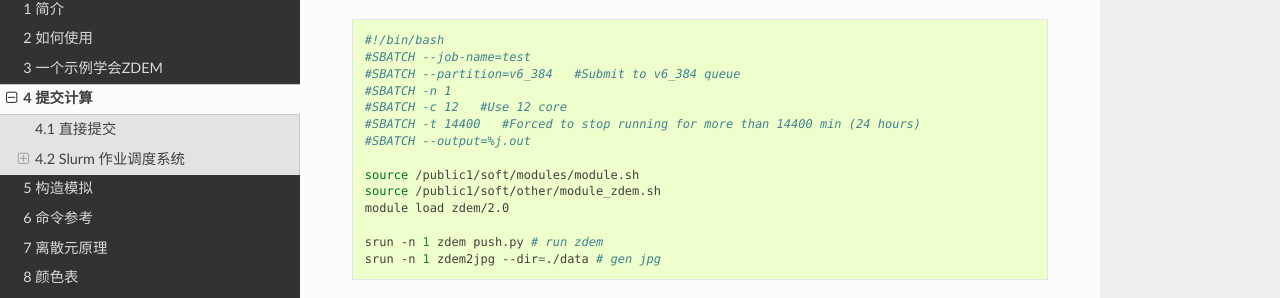
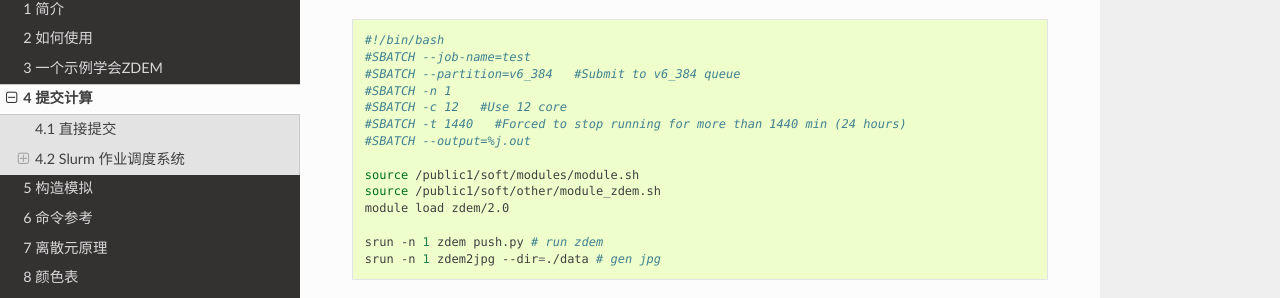
Before and after one commit to geovbox/zdem_doc, a Sphinx documentation site: the page built from source/clac/index.rst, in a window 1280 px wide and 900 px high, scrolled down 1037 px. Shown: the part 143-441 px from the top of the window. Built offline with Sphinx 7.4.7 and the Read the Docs theme 2.0.0, drawn with Linux system fonts in a browser that asks for light colours; comment, search, counter and statistics services are not loaded.

Commit message:
修改job.sh

```diff
--- a/source/clac/index.rst
+++ b/source/clac/index.rst
@@ -49,7 +49,7 @@ SLURM （Simple Linux Utility for Resource Management）是一种可扩展的工
     #SBATCH --partition=v6_384   #Submit to v6_384 queue
     #SBATCH -n 1
     #SBATCH -c 12   #Use 12 core
-    #SBATCH -t 14400   #Forced to stop running for more than 14400 min (24 hours)
+    #SBATCH -t 1440   #Forced to stop running for more than 1440 min (24 hours)
     #SBATCH --output=%j.out
 
     source /public1/soft/modules/module.sh
```
Also changed, not shown: 1 other file.
